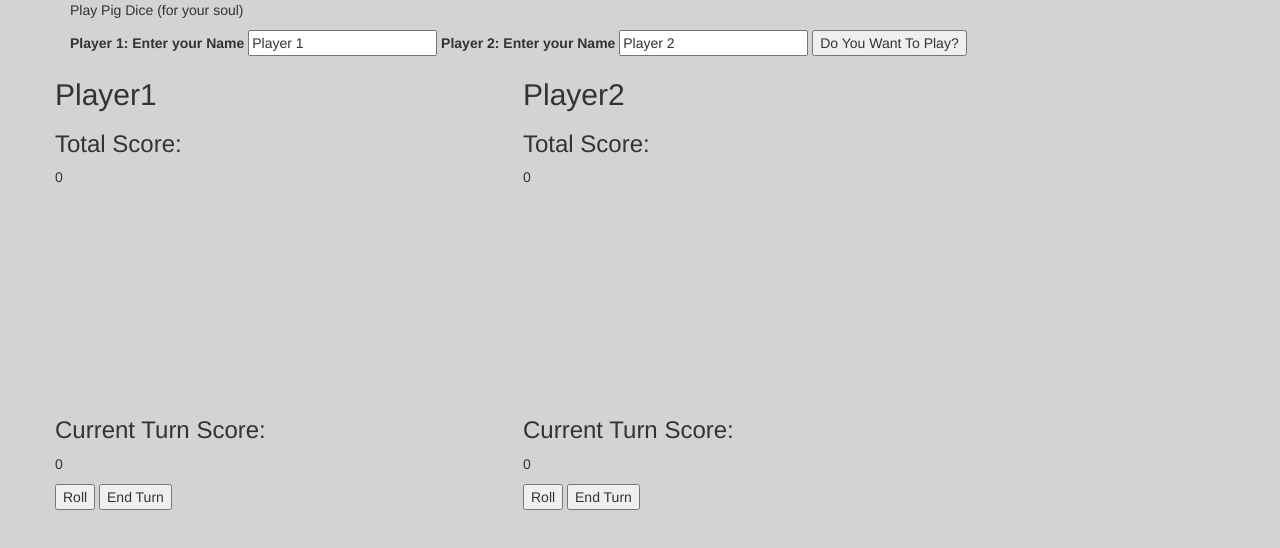
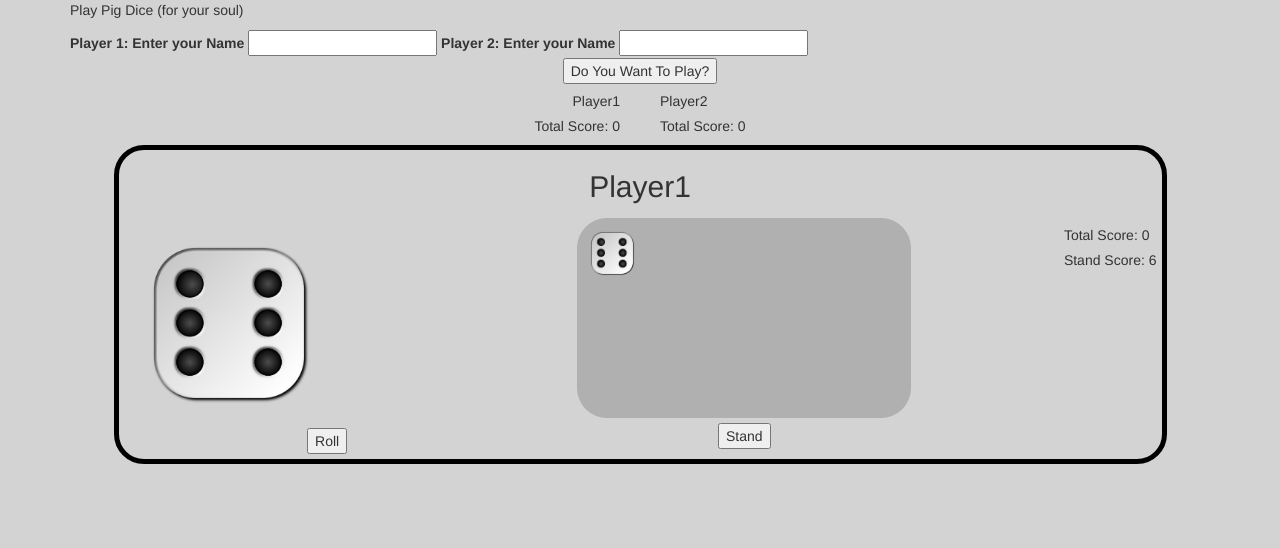
Before and after one commit to stockampj/dice, a plain HTML site: page index.html in a window 1280 px wide. Both pictures are taken after a click on the button "Roll". Drawn offline with Linux system fonts and the light colour scheme.

Commit message:
add styling and turn-switching

```diff
--- a/css/styles.css
+++ b/css/styles.css
@@ -1,33 +1,114 @@
 body {
   background-color: lightgray;
+}
+
+h2 {
+  text-align: center;
+}
+.screenborder {
+  display: block;
+  margin-left: auto;
+  margin-right: auto;
+}
+
+#scoreleft {
+  display: block;
+  text-align: right;
+  padding-right: 20px;
+}
+
+#scoreright {
+  display: block;
+  text-align: left;
+  padding-left: 20px;
+}
+
+button {
+  display: block;
+  margin-left: auto;
+  margin-right: auto;
+}
+
+.leftish{
+  width: 40%;
+  float: left;
+  padding: 5px;
 }
 
 #dice-display-1 {
   height: 200px;
   width: 200px;
+  padding: 10px;
+  margin: 5px;
 }
 
 #dice-display-1 img{
-  height: 200px;
+  height: 100%;
 }
 
 #dice-display-2 {
   height: 200px;
   width: 200px;
+  padding: 10px;
+  margin: 5px;
 }
 
 #dice-display-2 img{
-  height: 200px;
+  height: 100%;
+}
+
+.middleish {
+  width: 40%;
+  height: 240px;
+  float: left;
+}
+
+.dice-log {
+  height: 80%;
+  width: 80%;
+  min-width: 200px;
+  min-height: 200px;
+  overflow-y: hidden;
+  padding: 10px;
+  background-color: rgba(36, 36, 36, 0.2);
+  border-radius: 30px;
+  margin: 5px;
+  margin-left: auto;
+  margin-right: auto;
+}
+
+.rightish {
+  width: 20%;
+  float: right;
+  padding: 5px;
+}
+
+
+
+.scorething {
+  width: 50%;
+  height: 100%;
+  float: left;
 }
 
 
 .playerscreen {
   display: block;
-  width: 40%;
+  width: 90%;
   min-width: 300px;
-  float: left;
+  margin-left: auto;
+  margin-right: auto;
+  border: solid thick black;
+  border-radius: 30px;
+  overflow: hidden;
 }
 
 .dice-log img{
   height: 50px;
 }
+
+.scorebox {
+  display:inline-block;
+  float: right;
+  height: 230px;
+}
--- a/index.html
+++ b/index.html
@@ -14,49 +14,73 @@
       <p>Play Pig Dice (for your soul)</p>
       <form id="start" action="index.html" method="post">
         <label for="player1-name">Player 1: Enter your Name</label>
-        <input type="text" name="" value="Player 1" id="player1-name">
+        <input type="text" name="" value="" id="player1-name">
         <label for="player2-name">Player 2: Enter your Name</label>
-        <input type="text" name="" value="Player 2" id="player2-name">
+        <input type="text" name="" value="" id="player2-name">
         <button type="submit" id="start-game" name="button">Do You Want To Play?</button>
       </form>
     </div>
     <div id="gamescreen">
+
+      <div class="row" id="scorebar">
+
+        <div class="col scorething" id="scoreleft">
+          <h5 class="player1display">Player1</h5>
+          <h5>Total Score: <span class="player1-score">0</span></h5>
+        </div>
+
+        <div class="col scorething" id="scoreright">
+          <h5 class="player2display">Player2</h5>
+          <h5>Total Score: <span class="player2-score">0</span></h5>
+        </div>
+
+      </div>
       <div class="row">
         <div class="col playerscreen" id="player1-panel">
-          <h2 id="player1display">Player1</h2>
-          <h3>Total Score:</h3>
-          <p id="player1-score">0</p>
+          <h2 class="player1display">Player1</h2>
+            <div class="row screenborder">
+
+              <div class="col leftish" >
                 <div id="dice-display-1">
                 </div>
-          <h3>Current Turn Score:</h3>
-          <p id="turn-tally1">0</p>
                 <button type="button" id="roll-button1">Roll</button>
-          <button type="button" id="hold-button1">End Turn</button>
+              </div>
+              <div class="col middleish">
                 <div class="dice-log" id="dice-turn-roll-1">
                 </div>
+                <button type="button" id="hold-button1">Stand</button>
               </div>
-        <div class="col playerscreen" id="player2-panel">
-          <h2 id="player2display">Player2</h2>
-          <h3>Total Score:</h3>
-          <p id="player2-score">0</p>
+              <div class="col rightish">
+                <div class="scorebox">
+                  <h5>Total Score: <span class="player1-score">0</span></h5>
+                  <h5>Stand Score: <span id="turn-tally1">0</span></h5>
+                </div>
+              </div>
+            </div>
+        </div>
+        <div class="col playerscreen hidden" id="player2-panel">
+          <h2 class="player2display">Player2</h2>
+            <div class="row screenborder">
+              <div class="col leftish" >
                 <div id="dice-display-2">
                 </div>
-          <h3>Current Turn Score:</h3>
-          <p id="turn-tally2">0</p>
                 <button type="button" id="roll-button2">Roll</button>
-          <button type="button" id="hold-button2">End Turn</button>
+              </div>
+              <div class="col middleish">
                 <div class="dice-log" id="dice-turn-roll-2">
+                </div>
+                <button type="button" id="hold-button2">Stand</button>
+              </div>
+              <div class="col rightish">
+                <div class="scorebox">
+                  <h5>Total Score: <span class="player2-score">0</span></h5>
+                  <h5>Stand Score: <span id="turn-tally2">0</span></h5>
+                </div>
               </div>
             </div>
         </div>
 
-      <!-- <img src="img/6.png" alt="" height="60px">
-      <img src="img/3.png" alt="" height="60px">
-      <img src="img/1.png" alt="" height="60px">
-      <img src="img/4.png" alt="" height="60px">
-      <img src="img/2.png" alt="" height="60px">
-      <img src="img/5.png" alt="" height="60px"> -->
-
+      </div>
 
     </div>
   </div>
--- a/js/scripts.js
+++ b/js/scripts.js
@@ -1,36 +1,35 @@
 
 // Business End for game
-var game = new Game();
-player1 = new Player();
-player2 = new Player();
 
+    // Game constructor, which defines the object game and assigns players to the key value pair of game, starting as an empty array.
 function Game() {
   this.players = []
 }
-
+    // prototype for game object that adds player objects to the Game objects key, making a pair.
 Game.prototype.addPlayer = function (player){
   this.players.push(player);
 }
-
+//
 Game.prototype.endGame = function (){
 
 }
 
 
-// Business End for player
+    // Business End for player
+    // Player constructor. It defines the object Player and assigns name, totalscore, turnscore, rollvalue and turn to the key value pair of Player. Name key is assigned by the addName player prototype, others are hard coded.
 function Player () {
   this.name = "name"
   this.totalscore = 0,
   this.turnscore = [],
   this.rollvalue = 0,
-  this.turn = true;
+  this.turn = true
 }
-
+    // prototype for the player object that adds name to the player object key, creating a pair.
 Player.prototype.addName = function (name) {
   this.name = name;
 }
 
-
+    // prototype for the player object that defines the variable roll (local), uses a math rng  function. If the roll is 1, is reassigns an empty array to the turnscore keypair (Player object) and it calls an endturn function. For any other roll, it pushes that integer to the turnscore keypair array (the turnscore array is a running log of all rolls that turn). It returns the value roll so that correct jQuery/HTML/CSS can show user's die grapics/roll history.
 Player.prototype.roll = function() {
   var roll = Math.floor(Math.random()*6)+1
   if (roll === 1) {
@@ -42,23 +41,27 @@ Player.prototype.roll = function() {
   return roll;
 
 }
-
+// prototype for the player object that defines the variable turnpoints and iterates elements in the turnscore array, adding each elements' value and then adding var turnpoints to the totalscore value. It sets player 1 and player 2 turn booleans to true and then sets the current ("this") player to false. Then, it resets the value of turnscore to an empy array (i.e. 0).
 Player.prototype.endTurn = function() {
   var turnpoints = 0;
   this.turnscore.forEach(function(val) {
     turnpoints = turnpoints + val;
   });
   this.totalscore += turnpoints;
+  player1.turn = true
+  player2.turn = true
   this.turn = false
   this.turnscore = [];
 }
 
-// Front End
+  // Front End
+  // after well-known jamiroQuery function document ready is called (everyone understands this), we initialize a new game by declaring the variable so that other functions have access to it. Order Matters. We then declare
+$(document).ready(function() {
+  var game = new Game();
+  player1 = new Player();
+  player2 = new Player();
 
-$(document).ready(function() {
-
-  var diceClass = [" ", "dice1", "dice2", "dice3", "dice4", "dice5", "dice6"]
-
+  // function telling the html to display particular images (die sides) based upon the value of the player roll. We define currentRollValue with jQuery click function, then use it as an argument with this function to define variable htmlText.)
   function diceStringHTML(number) {
     return ("<img src=\"img/" + number + ".png\">")
   }
@@ -71,29 +74,34 @@ $(document).ready(function() {
     player2.addName(player2name);
     game.addPlayer(player1);
     game.addPlayer(player2);
-    $("#player1display").text(player1name);
-    $("#player2display").text(player2name);
+    $(".player1display").text(player1name);
+    $(".player2display").text(player2name);
   });
 
   $("#roll-button1").click(function() {
     currentRollValue = player1.roll();
 
-    var index = diceClass[currentRollValue];
-    $("#dice-turn-roll-1").append(htmlText)
+    //variable htmltext calls the diceStringHTML function, taking currentRollValue as an argument, and appends the html assigned to that roll value to the div id dice display 1, determining hte image which will show for the roll.
+    var htmlText = diceStringHTML(currentRollValue)
+    $("#dice-turn-roll-1").prepend(htmlText)
     $("#dice-display-1").text("")
-    $("#dice-display-1").append(htmlText)
+    $("#dice-display-1").prepend(htmlText)
 
-
+    // tallies the turnscore (turn tallieeees) and sends that value to user display (html id turn tally 1)
     var turnscoreDisplay = 0;
     player1.turnscore.forEach(function(val) {
       turnscoreDisplay += val
-      $("#turn-tally1").text(turnscoreDisplay);
+      var standScore = turnscoreDisplay+player1.totalscore;
+      console.log(standScore)
+      $("#turn-tally1").text(standScore);
     });
 
-
+    // when roll is 1, inserts a string "0" for turn-tally, empty text in the div which displays past rolls as die side images. Hidden is hardcoded into Bootstrap as a recognizable class, so here we are hiding the panel for whichever player rolled a 1 and un-hiding the other.
     if (currentRollValue === 1){
       $("#turn-tally1").text("0");
       $("#dice-turn-roll-1").text("");
+      $("#player2-panel").removeClass("hidden");
+      $("#player1-panel").addClass("hidden");
     }
   });
 
@@ -101,38 +109,44 @@ $(document).ready(function() {
   $("#roll-button2").click(function() {
     currentRollValue = player2.roll();
 
-    var index = diceClass[currentRollValue];
     var htmlText = diceStringHTML(currentRollValue)
-    $("#dice-turn-roll-2").append(htmlText)
+    $("#dice-turn-roll-2").prepend(htmlText)
     $("#dice-display-2").text("")
-    $("#dice-display-2").append(htmlText)
+    $("#dice-display-2").prepend(htmlText)
 
 
     var turnscoreDisplay = 0;
     player2.turnscore.forEach(function(val) {
       turnscoreDisplay += val
-      $("#turn-tally2").text(turnscoreDisplay);
+      var standScore = turnscoreDisplay+player2.totalscore;
+      console.log(standScore)
+      $("#turn-tally2").text(standScore);
     });
-
 
     if (currentRollValue === 1) {
       $("#turn-tally2").text("0");
       $("#dice-turn-roll-2").text("");
+      $("#player1-panel").removeClass("hidden");
+      $("#player2-panel").addClass("hidden");
     }
   });
-
+    // This function explicitly calls the endTurn function when the active player clicks the hold-button. It replaces the turn tally and dice turn roll ids with empty strings
   $("#hold-button1").click(function() {
     player1.endTurn();
-    $("#player1-score").text(player1.totalscore);
+    $(".player1-score").text(player1.totalscore);
     $("#turn-tally1").text(" ");
     $("#dice-turn-roll-1").text("");
+    $("#player2-panel").removeClass("hidden")
+    $("#player1-panel").addClass("hidden")
   })
 
   $("#hold-button2").click(function() {
     player2.endTurn();
-    $("#player2-score").text(player2.totalscore);
+    $(".player2-score").text(player2.totalscore);
     $("#turn-tally2").text(" ");
     $("#dice-turn-roll-2").text("");
+    $("#player1-panel").removeClass("hidden")
+    $("#player2-panel").addClass("hidden")
   })
 });
 
```
Lines whose indentation alone changed are shown as unchanged.
